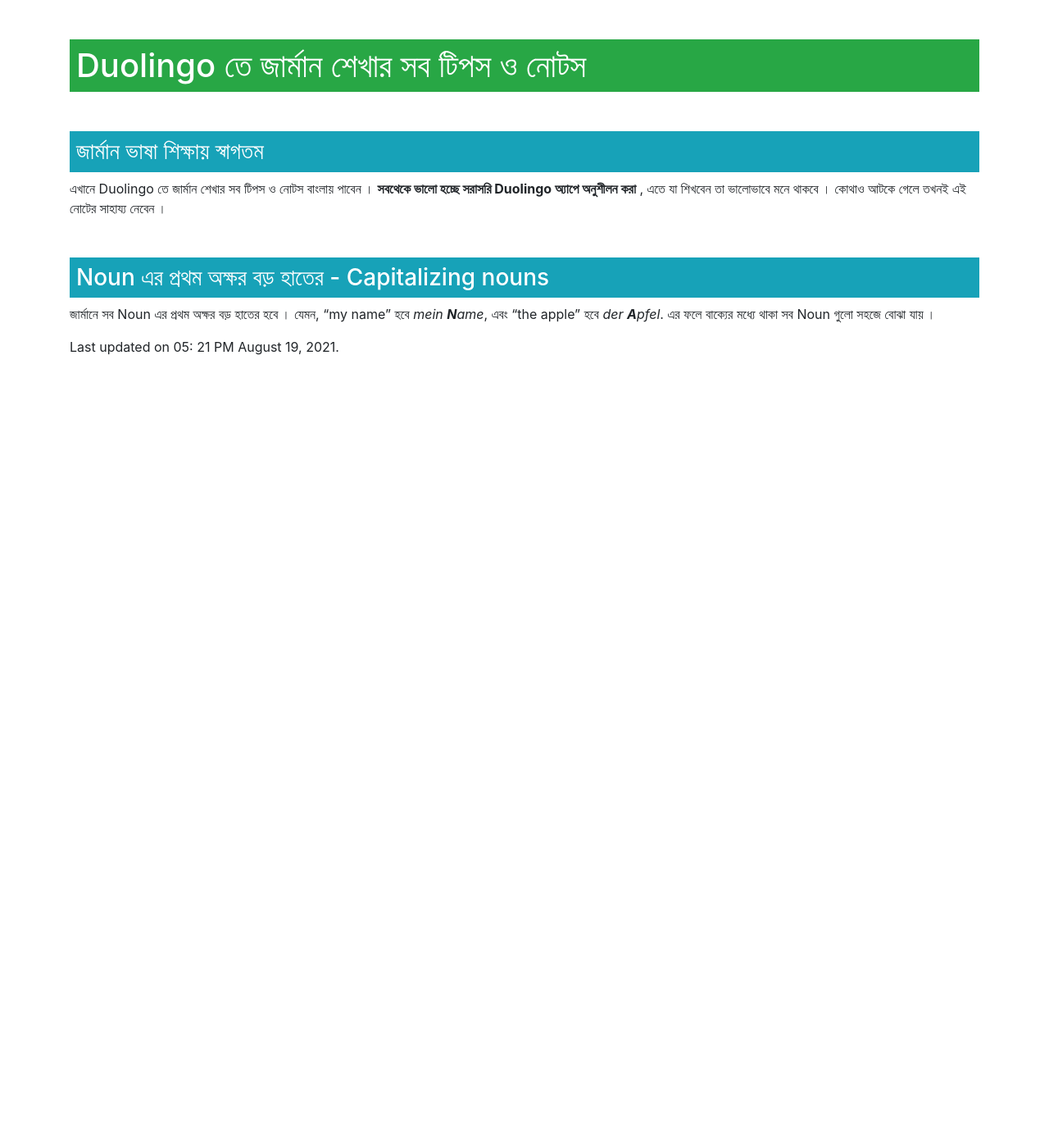
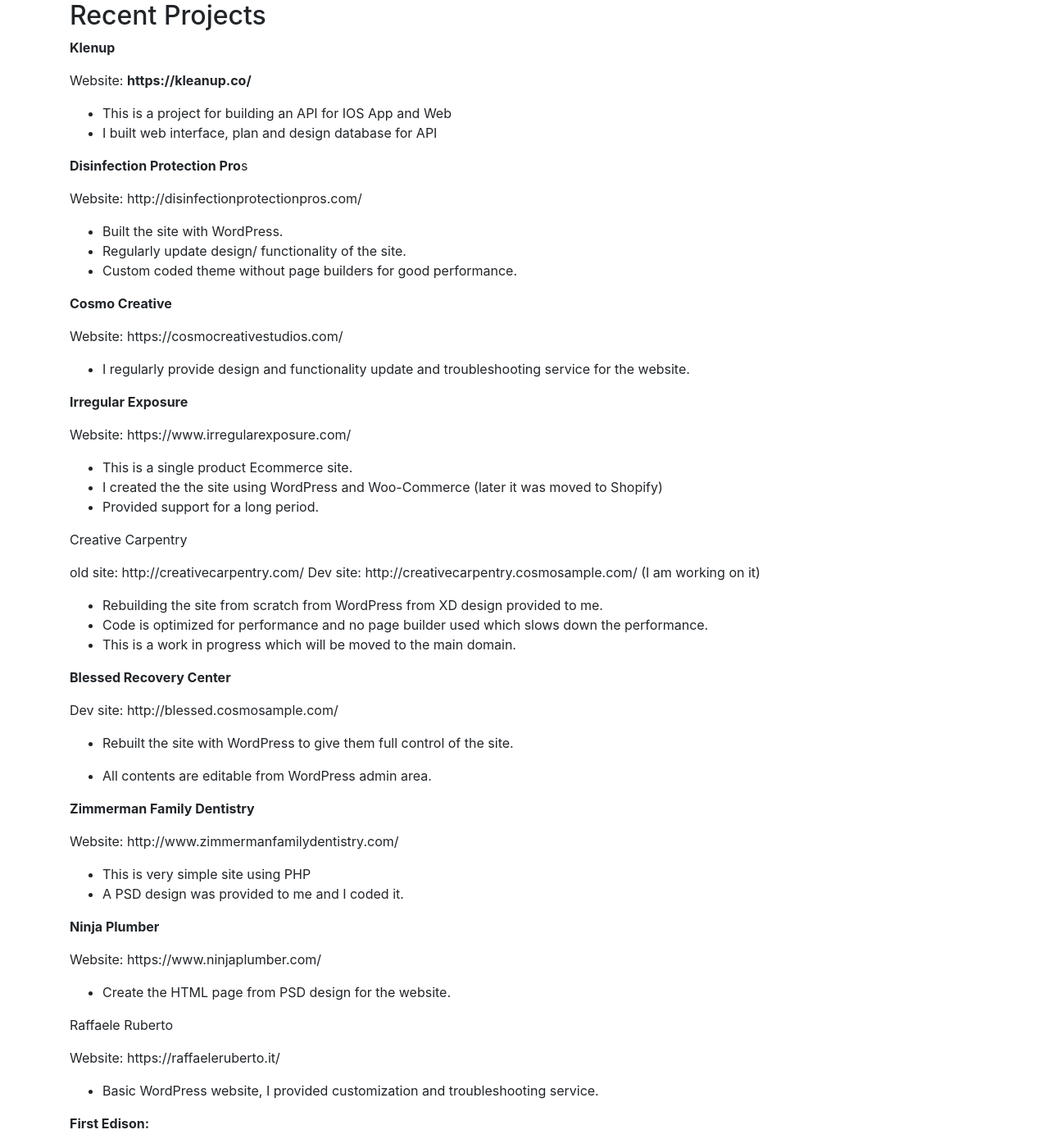
Before and after one commit to olikhitokabbo/duo, a Jekyll site: the page built from index.md, in a window 1280 px wide and 1400 px high. Shown: the whole window at 82% size. Built offline with Jekyll 4.4.1, drawn with Linux system fonts in a browser that asks for light colours; our own code applies the rules of GitHub Pages for plain Markdown files; some of the changed text lies outside the part shown.

Commit message:
Update index.md

```diff
--- a/index.md
+++ b/index.md
@@ -1,13 +1,115 @@
 ---
 layout: default
 ---
+## Recent Projects
 
-# Duolingo তে জার্মান শেখার সব টিপস ও নোটস
+**Klenup**
 
-### জার্মান ভাষা শিক্ষায় স্বাগতম
+Website: **https://kleanup.co/**
 
-এখানে Duolingo তে জার্মান শেখার সব টিপস ও নোটস বাংলায় পাবেন । **সবথেকে ভালো হচ্ছে সরাসরি Duolingo অ্যাপে অনুশীলন করা** , এতে যা শিখবেন তা ভালোভাবে মনে থাকবে । কোথাও আটকে গেলে তখনই এই নোটের সাহায্য নেবেন ।
+- This is a project for building an API for IOS App and Web
+- I built web interface, plan and design database for API
 
-### Noun এর প্রথম অক্ষর বড় হাতের - Capitalizing nouns
+**Disinfection Protection Pro**s
 
-জার্মানে সব Noun  এর প্রথম অক্ষর বড় হাতের হবে । যেমন, "my name" হবে *mein **N**ame*, এবং "the apple" হবে *der **A**pfel*. এর ফলে বাক্যের মধ্যে থাকা সব Noun গুলো সহজে বোঝা যায় ।
+Website: http://disinfectionprotectionpros.com/
+
+- Built the site with WordPress.
+- Regularly update design/ functionality of the site.
+- Custom coded theme without page builders for good performance.
+
+**Cosmo Creative**
+
+Website: https://cosmocreativestudios.com/
+
+- I regularly provide design and functionality update and troubleshooting service for the website.
+
+**Irregular Exposure**
+
+Website: https://www.irregularexposure.com/
+
+- This is a single product Ecommerce site.
+- I created the the site using WordPress and Woo-Commerce (later it was moved to Shopify)
+- Provided support for a long period.
+
+Creative Carpentry
+
+old site: http://creativecarpentry.com/
+Dev site: http://creativecarpentry.cosmosample.com/ (I am working on it)
+
+- Rebuilding the site from scratch from WordPress from XD design provided to me.
+- Code is optimized for performance and no page builder used which slows down the performance.
+- This is a work in progress which will be moved  to the main domain.
+
+**Blessed Recovery Center**
+
+Dev site: http://blessed.cosmosample.com/
+
+- Rebuilt the site with WordPress to give them full control of the site.
+
+- All contents are editable from WordPress admin area.
+
+**Zimmerman Family Dentistry**
+
+Website: http://www.zimmermanfamilydentistry.com/
+
+- This is  very simple site using PHP
+- A PSD design was provided to me and I coded it.
+
+**Ninja Plumber**
+
+Website: https://www.ninjaplumber.com/
+
+- Create the HTML page from PSD design for the website.
+
+Raffaele Ruberto
+
+Website: https://raffaeleruberto.it/
+
+- Basic WordPress website, I provided customization and troubleshooting service.
+
+**First Edison:**
+
+Website: http://firstedison.com/
+
+- They wanted to make this Website Mobile friendly and I made it responsive and mobile friendly.
+
+**VIP Fitness**
+
+Website: https://vipfitnesslasvegas.com/
+
+- This website was having some issues on mobile devices and I fixed it for them.
+
+
+
+**Covid19 Tracker (PHP Laravel Project)**
+
+Demo url: http://projectcovid19.herokuapp.com/
+
+Details: https://github.com/monirulalom/covid19/tree/develop
+
+
+
+**WooCommerce**
+
+- WooCommerce is the most popular plugin for creating ecommerce site using WordPress.
+- I added some feature to this plugin to be usable for Bangladesh region.
+- Selecting right area / region for shipping from Bangladesh became possible after my contribution.
+
+**Quick Bangla installer for WordPress**
+
+- This plugin was made for Bangladesh community to solve some issues with Bangla Language though this plugin is no longer maintained.
+
+**Brackets extension for WooCommerce:**
+
+-  This extension was built using Javascript to help WooCommece developers providing autocomplete support in the Brackets editor.
+
+
+
+  There are some projects on my GitHub and Bitbucket for creating **REST API using PHP, Laravel  and some basic crud application.**
+
+  Here is my GitHub and BitBucket links you can check it out:
+
+  **Github:** https://github.com/monirulalom
+
+  **BitBucket**: https://bitbucket.org/monirulalom/
```
